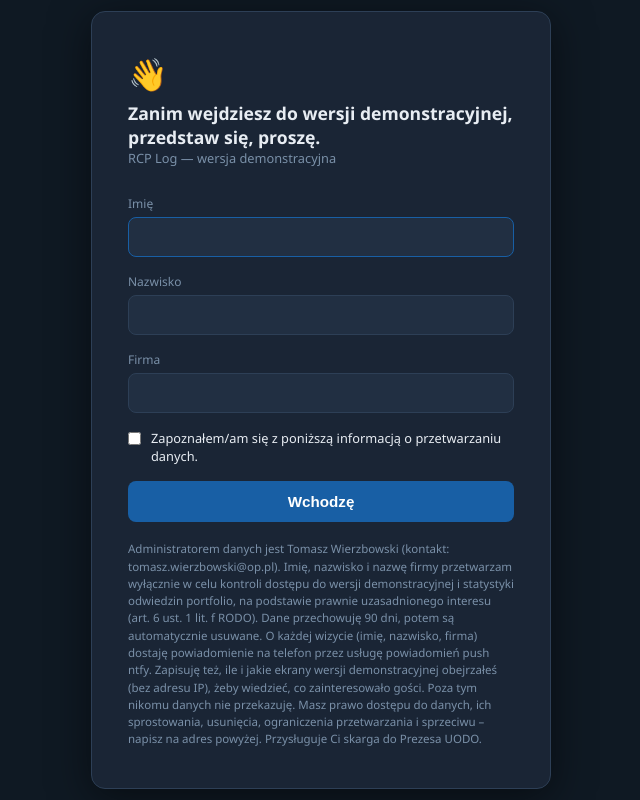
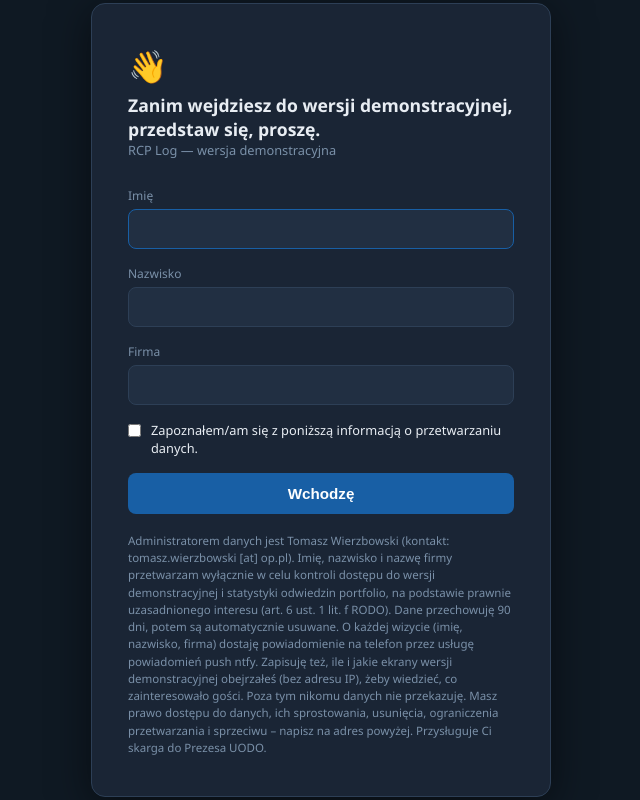
Before and after one commit to TomaszWu14/rcp-log-public, a Flask app: template templates/wejscie.html in a window 1280 px wide. Shown: the whole page, without its empty margins (319-959 px from the left). Run offline with Flask 3, Linux system fonts and the light colour scheme; the template is opened without the code that fills it, so the values that code supplies are empty; parts of the project's set-up code (start-up, migrations or seed data) failed here and were passed over.

Commit message:
Ukrycie adresu e-mail w klauzuli RODO przed botami
Adres w klauzuli bramki gości zapisany jako 'tomasz.wierzbowski [at] op.pl'.
Dodany test, że strona /wejscie nie zawiera jawnego adresu.

Co-Authored-By: Claude Opus 5.5 <noreply@anthropic.com>
Claude-Session: https://claude.ai/code/session_01FKW1Aa4TTFHxRgZmwcBTU9

```diff
--- a/templates/wejscie.html
+++ b/templates/wejscie.html
@@ -42,7 +42,7 @@ button[type=submit] { width: 100%; padding: 12px; background: #185FA5; border: n
     <label class="chk"><input type="checkbox" name="rodo" value="1" required> Zapoznałem/am się z poniższą informacją o przetwarzaniu danych.</label>
     <button type="submit">Wchodzę</button>
   </form>
-  <p class="rodo">Administratorem danych jest Tomasz Wierzbowski (kontakt: tomasz.wierzbowski@op.pl). Imię, nazwisko i nazwę firmy przetwarzam wyłącznie w celu kontroli dostępu do wersji demonstracyjnej i statystyki odwiedzin portfolio, na podstawie prawnie uzasadnionego interesu (art. 6 ust. 1 lit. f RODO). Dane przechowuję 90 dni, potem są automatycznie usuwane. O każdej wizycie (imię, nazwisko, firma) dostaję powiadomienie na telefon przez usługę powiadomień push ntfy. Zapisuję też, ile i jakie ekrany wersji demonstracyjnej obejrzałeś (bez adresu IP), żeby wiedzieć, co zainteresowało gości. Poza tym nikomu danych nie przekazuję. Masz prawo dostępu do danych, ich sprostowania, usunięcia, ograniczenia przetwarzania i sprzeciwu – napisz na adres powyżej. Przysługuje Ci skarga do Prezesa UODO.</p>
+  <p class="rodo">Administratorem danych jest Tomasz Wierzbowski (kontakt: tomasz.wierzbowski [at] op.pl). Imię, nazwisko i nazwę firmy przetwarzam wyłącznie w celu kontroli dostępu do wersji demonstracyjnej i statystyki odwiedzin portfolio, na podstawie prawnie uzasadnionego interesu (art. 6 ust. 1 lit. f RODO). Dane przechowuję 90 dni, potem są automatycznie usuwane. O każdej wizycie (imię, nazwisko, firma) dostaję powiadomienie na telefon przez usługę powiadomień push ntfy. Zapisuję też, ile i jakie ekrany wersji demonstracyjnej obejrzałeś (bez adresu IP), żeby wiedzieć, co zainteresowało gości. Poza tym nikomu danych nie przekazuję. Masz prawo dostępu do danych, ich sprostowania, usunięcia, ograniczenia przetwarzania i sprzeciwu – napisz na adres powyżej. Przysługuje Ci skarga do Prezesa UODO.</p>
 </div>
 </body>
 </html>
```
Also changed, not shown: tests/test_bramka_gosci.py (+6 -0 lines), CHANGELOG.md.
